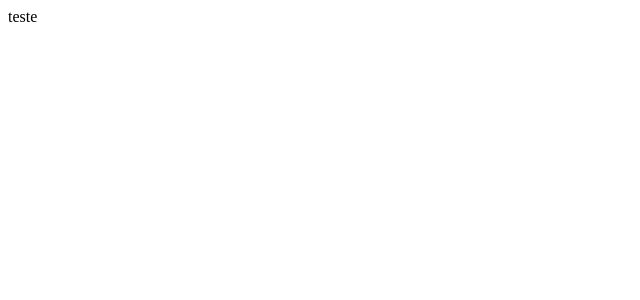
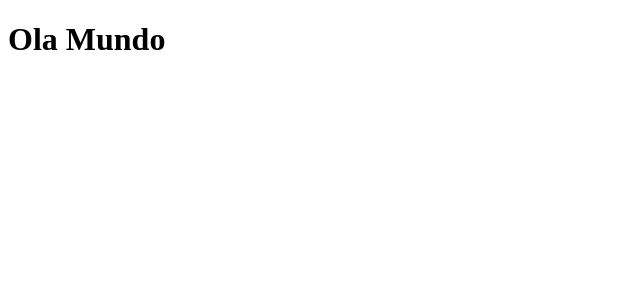
Before and after one commit to rogerplis/projeto-sds3, a React (Create React App) app in the folder frontend/: page / in a window 1280 px wide. Shown: the top 300 px of the page, without its empty margins (0-640 px from the left). Built offline with nearby package versions, Linux system fonts and the light colour scheme.

Commit message:
Project clean

```diff
--- a/frontend/src/App.tsx
+++ b/frontend/src/App.tsx
@@ -5,7 +5,7 @@ import logo from './logo.svg';
 function App() {
   return (
     <div className="App">
-      teste
+      <h1>Ola Mundo</h1>
     </div>
   );
 }
--- a/frontend/tsconfig.json
+++ b/frontend/tsconfig.json
@@ -1,5 +1,6 @@
 {
   "compilerOptions": {
+    "baseUrl": "./src",
     "target": "es5",
     "lib": [
       "dom",
```
